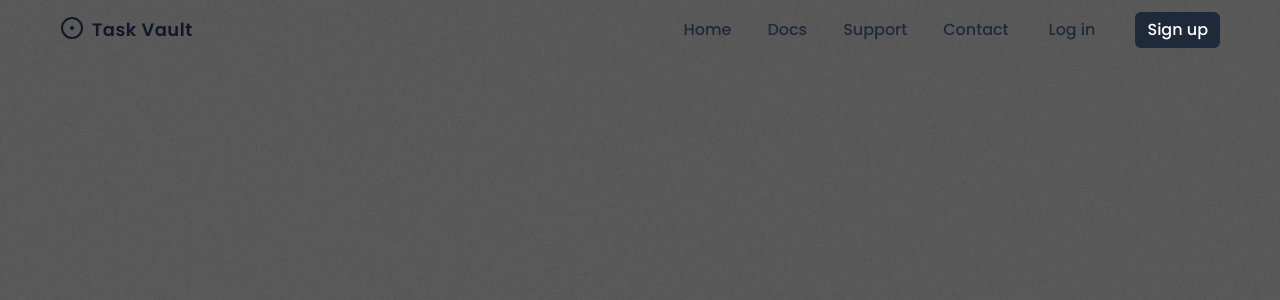
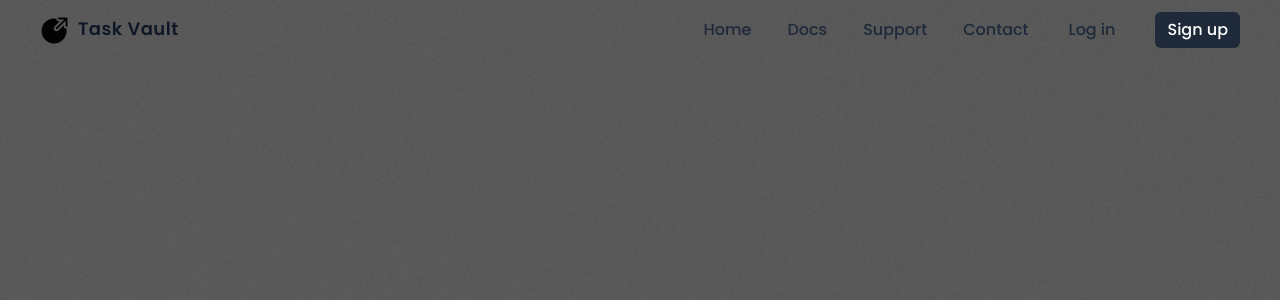
Before and after one commit to jameslucky007/Task-Vault, a Next.js app: page / in a window 1280 px wide. Shown: the top 300 px of the page. Built offline with nearby package versions, Linux system fonts and the light colour scheme.

Commit message:
commit navbar fix

```diff
--- a/src/app/layout.js
+++ b/src/app/layout.js
@@ -20,7 +20,7 @@ const roboto = Roboto({
 export const metadata = {
   title: "Task Vault",
   description: "Smart Todo Web APP",
-  icons: { icon: "/icon.ico" },
+  icons: { icon: "/logo.svg" },
 };
 
 export default function RootLayout({ children }) {
--- a/src/components/Home.js
+++ b/src/components/Home.js
@@ -3,7 +3,7 @@ import React from 'react'
 const Home = () => {
   return (
    <>
- <div class="bg-grain min-h-screen"></div>
+ <div className="bg-grain min-h-screen"></div>
 
 </>
 
--- a/src/components/Navbar.js
+++ b/src/components/Navbar.js
@@ -1,4 +1,5 @@
 "use client"
+import Image from 'next/image';
 import { CircleDot, ChartNoAxesGantt, X  } from 'lucide-react';
 import { useEffect, useState } from "react"
 
@@ -23,14 +24,13 @@ const Navbar = () => {
           <nav
         className={`
           fixed top-0 left-0 w-full z-50 transition-all duration-300
-          flex items-center justify-between px-15 py-3
+          flex items-center justify-between px-5 md:px-10 py-3
           ${scrolled ? "backdrop-blur-xl bg-white/70 border-gray-50 shadow-sm" : "bg-transparent"}
         `}
       >
         {/* Logo */}
         <a href="#" className="flex gap-2 items-center font-semibold text-gray-900">
-          <span className="tracking-wide text-lg flex gap-2">     <CircleDot />
- Task Vault</span>
+          <span className="tracking-wide text-lg flex gap-2"><Image src="/logo.svg" alt="icon" width={30} height={30}/> Task Vault</span>
         </a>
 
         {/* Desktop Nav */}
@@ -71,28 +71,28 @@ const Navbar = () => {
         <a
           href="#"
           onClick={toggleMenu}
-          className="text-lg font-medium hover:text-blue-600 transition"
+          className="text-lg font-medium hover:text-gray-700 transition"
         >
           Home
         </a>
         <a
           href="#"
           onClick={toggleMenu}
-          className="text-lg font-medium hover:text-blue-600 transition"
+          className="text-lg font-medium hover:text-gray-700 transition"
         >
           Docs
         </a>
         <a
           href="#"
           onClick={toggleMenu}
-          className="text-lg font-medium hover:text-blue-600 transition"
+          className="text-lg font-medium hover:text-gray-700 transition"
         >
           Support
         </a>
         <a
           href="#"
           onClick={toggleMenu}
-          className="text-lg font-medium hover:text-blue-600 transition"
+          className="text-lg font-medium hover:text-gray-700 transition"
         >
           Contact
         </a>
@@ -101,13 +101,13 @@ const Navbar = () => {
         <div className="mt-8">
           <button
             onClick={toggleMenu}
-            className="px-5 py-2 mr-5 border border-gray-300 rounded-md text-gray-800 hover:bg-gray-100 transition"
+            className="px-5 py-2 mr-5 border border-gray-300 rounded-md text-gray-800 hover:bg-gray-200 transition"
           >
             Log in
           </button>
           <button
             onClick={toggleMenu}
-            className="px-5 py-2 bg-blue-600 text-white rounded-md hover:bg-blue-700 transition"
+            className="px-5 py-2 bg-gray-900 text-white rounded-md hover:bg-gray-700 transition"
           >
             Sign up
           </button>
```
Also changed, not shown: src/app/globals.css (+4 -4 lines), public/fav-icon.svg (deleted), public/logo.svg.
